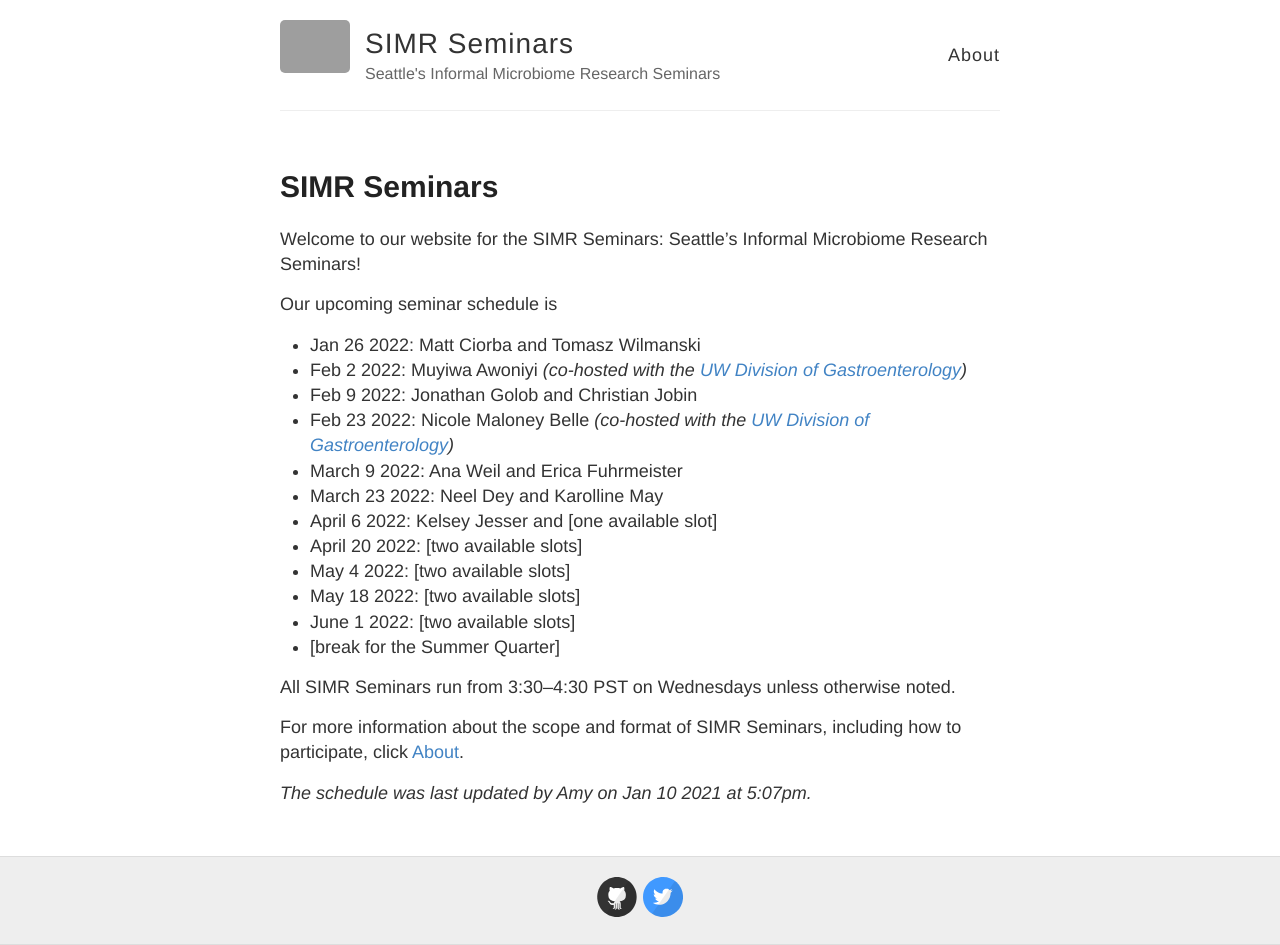
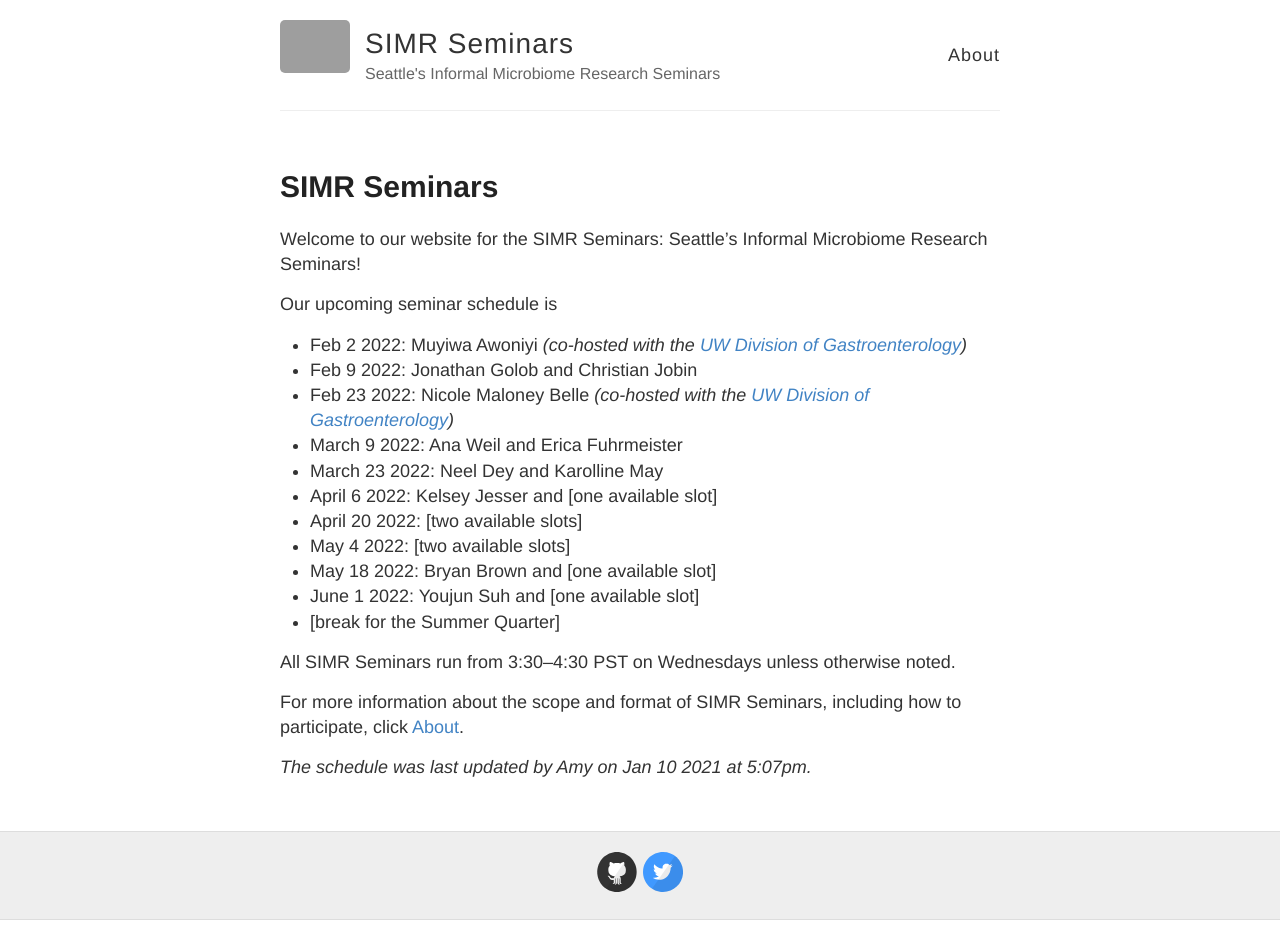
Before and after one commit to SIMR-seminars/SIMR-seminars.github.io, a Jekyll site: the page built from _posts/2021-12-7-SIMR-Seminars.md, in a window 1280 px wide. Built offline with Jekyll 4.4.1, drawn with Linux system fonts in a browser that asks for light colours; after the commit the page ends 920 px from its top, so only the background shows below that; grey boxes are pictures that could not be loaded.

Commit message:
jan 26 updates

```diff
--- a/_posts/2021-12-7-SIMR-Seminars.md
+++ b/_posts/2021-12-7-SIMR-Seminars.md
@@ -7,7 +7,6 @@ Welcome to our website for the SIMR Seminars: Seattle's Informal Microbiome Rese
 
 Our upcoming seminar schedule is
 
-- Jan 26 2022: Matt Ciorba and Tomasz Wilmanski
 - Feb 2 2022: Muyiwa Awoniyi *(co-hosted with the [UW Division of Gastroenterology](https://gastro.uw.edu/))*
 - Feb 9 2022: Jonathan Golob and Christian Jobin
 - Feb 23 2022: Nicole Maloney Belle *(co-hosted with the [UW Division of Gastroenterology](https://gastro.uw.edu/))*
@@ -16,8 +15,8 @@ Our upcoming seminar schedule is
 - April 6 2022: Kelsey Jesser and [one available slot]
 - April 20 2022: [two available slots]
 - May 4 2022: [two available slots]
-- May 18 2022: [two available slots]
-- June 1 2022: [two available slots]
+- May 18 2022: Bryan Brown and [one available slot]
+- June 1 2022: Youjun Suh and [one available slot]
 - [break for the Summer Quarter]
 
 All SIMR Seminars run from 3:30--4:30 PST on Wednesdays unless otherwise noted.
```
Also changed, not shown: about.md (+1 -0 lines).
